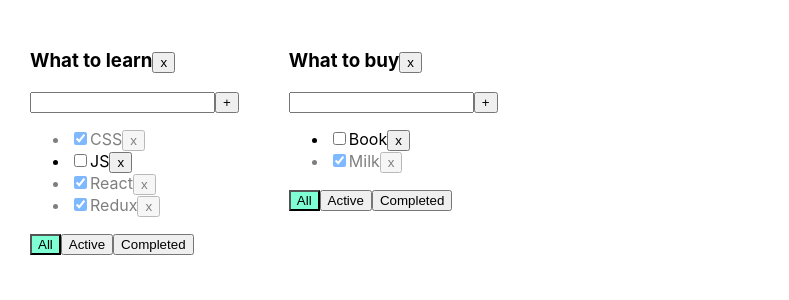
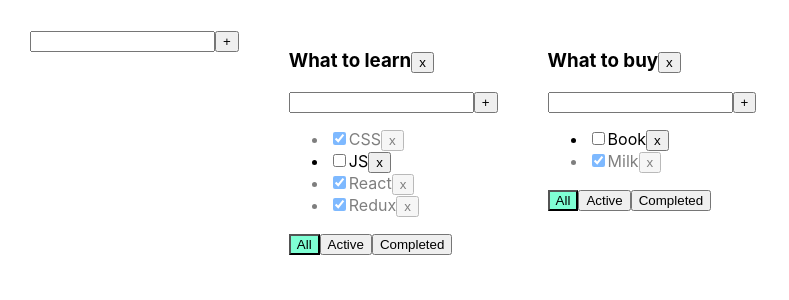
Before and after one commit to katkap22/todolist-ts, a React (Create React App) app: page / in a window 1280 px wide. Shown: the top 300 px of the page, without its empty margins (0-789 px from the left). Built offline with nearby package versions, Linux system fonts and the light colour scheme.

Commit message:
refactoring input, added todolist

```diff
--- /dev/null
+++ b/src/AddItemForm.tsx
@@ -0,0 +1,46 @@
+import React, {ChangeEvent, KeyboardEvent, useState} from "react";
+
+type AddItemFormPropType = {
+    addItem: (title: string) => void;
+}
+
+export function AddItemForm(props: AddItemFormPropType) {
+    const [title, setTitle] = useState('');
+    const [error, setError] = useState<string | null>(null);
+
+    const onChangeHandler = (event: ChangeEvent<HTMLInputElement>) => {
+        setTitle(event.currentTarget.value);
+    };
+    const onKeyPressHandler = (event: KeyboardEvent<HTMLInputElement>) => {
+        setError(null);
+        if (event.charCode === 13) {
+            if (title.trim() !== "" && title.trim() !== "kakashka") {
+                props.addItem(title.trim());
+                setTitle("");
+            } else {
+                setError("Title is required");
+            }
+        }
+    };
+    const addTask = () => {
+        if (title.trim() !== '' && title.trim() !== 'kakashka') {
+            props.addItem(title.trim());
+            setTitle("");
+        } else {
+            setError('Title is required');
+        }
+    }
+
+    return (
+        <div>
+            <input
+                value={title}
+                onChange={onChangeHandler}
+                onKeyPress={onKeyPressHandler}
+                className={error ? "error" : ""}
+            />
+            <button onClick={addTask}>+</button>
+            {error && <div className="error-message">{error}</div>}
+        </div>
+    )
+}
--- a/src/App.tsx
+++ b/src/App.tsx
@@ -1,9 +1,10 @@
-import React, { useState } from "react";
+import React, {useState} from "react";
 // import { setConstantValue } from "typescript";
-import { v1 } from "uuid";
+import {v1} from "uuid";
 import "./App.css";
-import { Todolist } from "./Todolist";
-import { TaskType } from "./Todolist";
+import {Todolist} from "./Todolist";
+import {TaskType} from "./Todolist";
+import {AddItemForm} from "./AddItemForm";
 
 export type FilterValuesType = "all" | "completed" | "active";
 type TodolistType = {
@@ -12,37 +13,41 @@ type TodolistType = {
     filter: FilterValuesType;
 };
 
+type TasksStateType = {
+    [key: string] : Array<TaskType>
+}
+
 function App() {
 
     let todolistId1 = v1();
     let todolistId2 = v1();
 
     let [todolists, setTodolists] = useState<Array<TodolistType>>([
-    { id: todolistId1, title: "What to learn", filter: "all" },
-    { id: todolistId2, title: "What to buy", filter: "all" },
+        {id: todolistId1, title: "What to learn", filter: "all"},
+        {id: todolistId2, title: "What to buy", filter: "all"},
     ]);
 
-  let [tasksObj, setTasksObj] = useState({
+    let [tasksObj, setTasksObj] = useState<TasksStateType>({
         [todolistId1]: [
-      { id: v1(), title: "CSS", isDone: true },
-      { id: v1(), title: "JS", isDone: false },
-      { id: v1(), title: "React", isDone: true },
-      { id: v1(), title: "Redux", isDone: true },
+            {id: v1(), title: "CSS", isDone: true},
+            {id: v1(), title: "JS", isDone: false},
+            {id: v1(), title: "React", isDone: true},
+            {id: v1(), title: "Redux", isDone: true},
         ],
         [todolistId2]: [
-      { id: v1(), title: "Book", isDone: false },
-      { id: v1(), title: "Milk", isDone: true },
+            {id: v1(), title: "Book", isDone: false},
+            {id: v1(), title: "Milk", isDone: true},
         ]
     })
 
-  function removeTodolist(todolistId:string) {
+    function removeTodolist(todolistId: string) {
         let filteredTodoList = todolists.filter(tl => tl.id !== todolistId);
         setTodolists(filteredTodoList);
         delete tasksObj[todolistId];
         setTasksObj({...tasksObj});
     }
 
-  function removeTask(id: string, todolistId:string) {
+    function removeTask(id: string, todolistId: string) {
         // let filteredTasks = tasksObj[todolistId].filter((task) => task.id !== id); redundant - излишняя переменная
         // tasksObj[todolistId] = filteredTasks;
 
@@ -50,13 +55,13 @@ function App() {
         setTasksObj({...tasksObj});
     }
 
-  function addTask(title: string,  todolistId:string) {
+    function addTask(title: string, todolistId: string) {
         let task = {id: v1(), title: title, isDone: false};
         tasksObj[todolistId] = [task, ...tasksObj[todolistId]];
         setTasksObj({...tasksObj});
     }
 
-  function changeStatus(taskId: string, isDone: boolean, todolistId:string) {
+    function changeStatus(taskId: string, isDone: boolean, todolistId: string) {
         let task = tasksObj[todolistId].find(t => t.id === taskId);
         if (task) {
             task.isDone = isDone;
@@ -66,23 +71,40 @@ function App() {
 
     function changeFilter(value: FilterValuesType, todolistId: string) {
         let todolist = todolists.find(tl => tl.id === todolistId);
-    if(todolist) {
+        if (todolist) {
             todolist.filter = value;
             setTodolists([...todolists]);
         }
     }
 
+    function addTodolist(title:string) {
+        let todolist: TodolistType = {
+            id: v1(),
+                title: title,
+                filter: "all"
+            }
+        setTodolists([todolist, ...todolists]);
+        setTasksObj({
+            ...tasksObj,
+            [todolist.id]:[]
+        })
+    }
+
     return (
         <div className="App">
+
+            <AddItemForm addItem={addTodolist} />
+
             {
                 todolists.map((tl) => {
 
                     let tasksForTodoList = tasksObj[tl.id];
+
                     if (tl.filter === "completed") {
-            tasksForTodoList = tasksObj[tl.id].filter((task) => task.isDone);
+                        tasksForTodoList = tasksObj[tl.id].filter(task => task.isDone);
                     }
                     if (tl.filter === "active") {
-            tasksForTodoList = tasksObj[tl.id].filter((task) => !task.isDone);
+                        tasksForTodoList = tasksObj[tl.id].filter(task => !task.isDone);
                     }
 
                     return (
--- a/src/Todolist.tsx
+++ b/src/Todolist.tsx
@@ -1,5 +1,6 @@
-import React, { ChangeEvent, KeyboardEvent, useState } from "react";
-import { FilterValuesType } from "./App";
+import React, {ChangeEvent} from "react";
+import {FilterValuesType} from "./App";
+import {AddItemForm} from "./AddItemForm";
 
 export type TaskType = {
   id: string;
@@ -20,52 +21,20 @@ type PropsType = {
 };
 
 export function Todolist(props: PropsType) {
-  const [newTaskTitle, setNewTaskTitle] = useState('');
-  const [error, setError] = useState<string | null>(null);
-
-  const onNewTitleChangeHandler = (event: ChangeEvent<HTMLInputElement>) => {
-    setNewTaskTitle(event.currentTarget.value);
-  };
-
-  const onKeyPressHandler = (event: KeyboardEvent<HTMLInputElement>) => {
-    setError(null);
-    if (event.charCode === 13) {
-      if (newTaskTitle.trim() !== "" && newTaskTitle.trim() !== "kakashka") {
-        props.addTask(newTaskTitle.trim(), props.id);
-        setNewTaskTitle("");
-      } else {
-        setError("Title is required");
-      }
-    }
-  };
-
-  const addTask = ()=> {
-    if (newTaskTitle.trim() !== '' && newTaskTitle.trim() !== 'kakashka') {
-      props.addTask(newTaskTitle.trim(), props.id);
-      setNewTaskTitle("");
-    } else {
-      setError('Title is required');
-    }
-  }
 
   const onAllClickHandler = () => props.changeFilter("all", props.id);
   const onActiveClickHandler = () => props.changeFilter("active", props.id);
   const onCompleteClickHandler = () => props.changeFilter("completed", props.id);
   const removeTodolist = () => props.removeTodolist(props.id);
 
+  const addTask = (title:string) => {
+      props.addTask(title,props.id);
+  }
+
   return (
     <div>
       <h3>{props.title}<button onClick={removeTodolist}>x</button></h3>
-      <div>
-        <input
-          value={newTaskTitle}
-          onChange={onNewTitleChangeHandler}
-          onKeyPress={onKeyPressHandler}
-          className={error ? "error" : ""}
-        />
-        <button onClick={addTask}>+</button>
-        {error && <div className="error-message">{error}</div>}
-      </div>
+      <AddItemForm addItem={addTask} />
       <ul>
         {props.tasks.map((task) => {
           const onRemoveHandler = () => props.removeTask(task.id, props.id);
```
Lines whose indentation alone changed are shown as unchanged.
